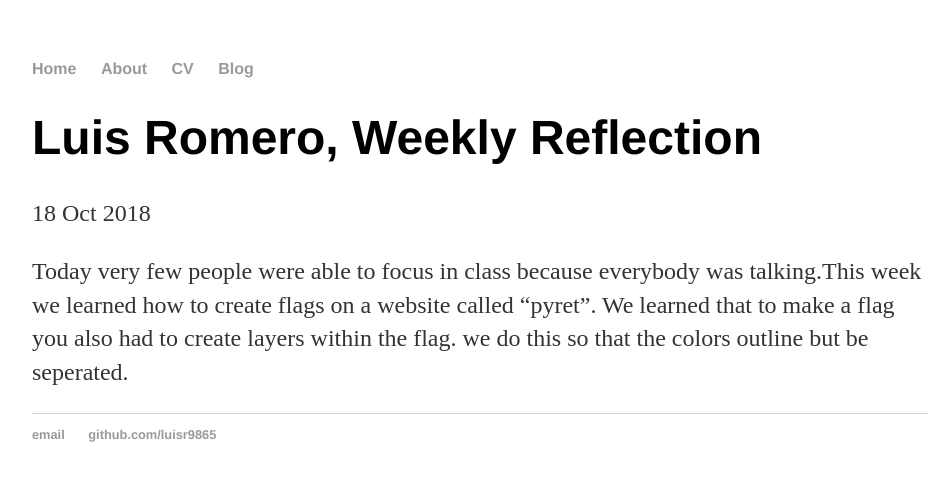
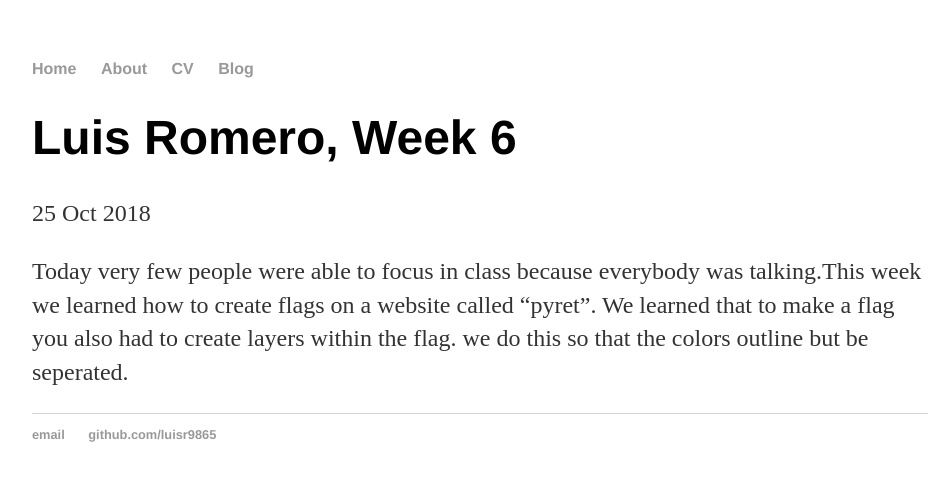
Before and after one commit to luisr9865/luisr9865.github.io, a Jekyll site: the page built from _posts/2018-10-25-week-6.md, in a window 1280 px wide. Shown: the top 481 px of the page, without its empty margins (160-1110 px from the left). Built offline with Jekyll 4.4.1, drawn with Linux system fonts in a browser that asks for light colours.

Commit message:
Update and rename 2018-10-18-weekly-reflection.md to 2018-10-25-week-6.md

```diff
--- a/_posts/2018-10-18-weekly-reflection.md
+++ b/_posts/2018-10-25-week-6.md
@@ -1,7 +1,7 @@
 ---
 layout: post
-title: "Luis Romero, Weekly Reflection"
-date: 2018-10-18
+title: "Luis Romero, Week 6"
+date: 2018-10-25
 ---
 
 Today very few people were able to focus in class because everybody was talking.This week we learned how to create flags on a website called "pyret". We learned that to make a flag you also had to create layers within the flag. we do this so that the colors outline but be seperated.
```
